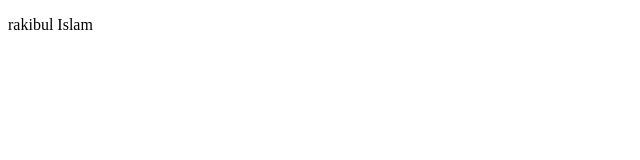
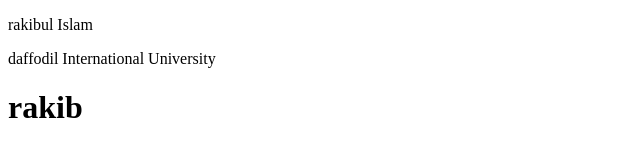
Before and after one commit to rakibul15-2783/my-first-repo, a plain HTML site: page index.html in a window 1280 px wide. Shown: the whole page, without its empty margins (0-640 px from the left). Drawn offline with Linux system fonts and the light colour scheme.

Commit message:
varsity name

```diff
--- a/index.html
+++ b/index.html
@@ -8,5 +8,7 @@
 </head>
 <body>
     <p>rakibul Islam</p>
+    <p>daffodil International University</p>
+    <h1>rakib</h1>
 </body>
 </html>
```
